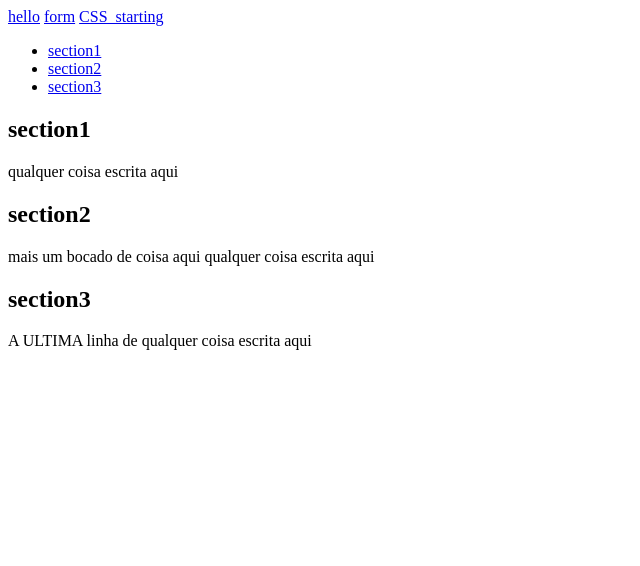
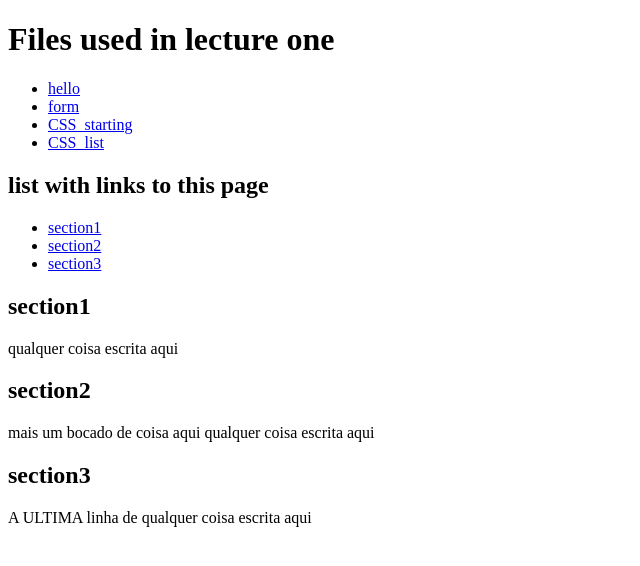
Before and after one commit to llguto12ll/web_python_java, a plain HTML site: page link.html in a window 1280 px wide. Shown: the whole page, without its empty margins (0-640 px from the left). Drawn offline with Linux system fonts and the light colour scheme.

Commit message:
continuation of the lecture: nested lists

```diff
--- a/link.html
+++ b/link.html
@@ -5,9 +5,14 @@
     <title>Web page</title>
 </head>
     <body>
-        <a href="hello_world.html">hello</a>
-        <a href="form.html">form</a>
-        <a href="multiple.html">CSS_starting</a>
+        <h1>Files used in lecture one</h1>
+        <ul>
+            <li><a href="hello_world.html">hello</a></li>
+            <li><a href="form.html">form</a></li>
+            <li><a href="multiple.html">CSS_starting</a></li>
+            <li><a href="multiple.html">CSS_list</a></li>
+        </ul>
+        <h2>list with links to this page</h2>
         <ul>
             <li><a href="#section1">section1</a></li>
             <li><a href="#section2">section2</a></li>
```
Also changed, not shown: descendant.html (added, +23 -0 lines).
